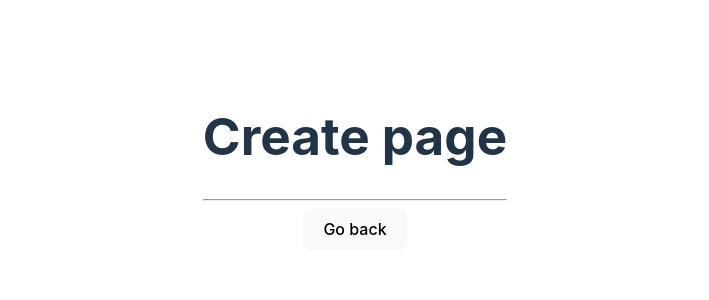
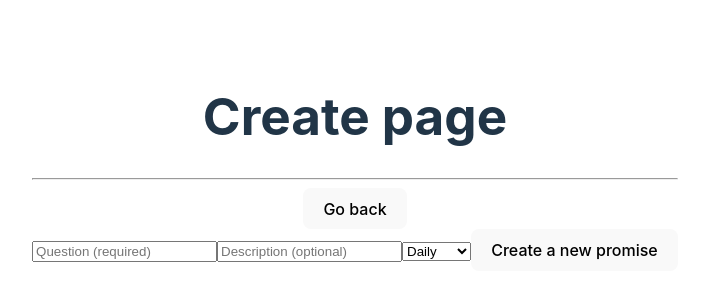
Before and after one commit to MariuszAKS/promise-me, a React (Vite) app: page /create in a window 1280 px wide. Shown: the part 238-538 px from the top of the page, without its empty margins (285-994 px from the left). Built offline with nearby package versions, Linux system fonts and the light colour scheme.

Commit message:
feat: Added CreatePage form, console.log results

```diff
--- a/src/pages/CreatePage.tsx
+++ b/src/pages/CreatePage.tsx
@@ -1,13 +1,56 @@
-import { useNavigate } from 'react-router-dom'
+import { useState } from 'react'
+import { NavigateFunction, useNavigate } from 'react-router-dom'
+
+enum promiseRepetition {
+  Daily = 'Daily',
+  Weekly = 'Weekly',
+  Monthly = 'Monthly',
+  Yearly = 'Yearly',
+}
+
+type promiseForm = {
+  question: string,
+  description: string,
+  repetition: promiseRepetition,
+}
 
 const CreatePage = () => {
-  const navigate = useNavigate()
+  const navigate: NavigateFunction = useNavigate()
+  const [formData, setFormData]: [promiseForm, any] = useState({
+    question: '',
+    description: '',
+    repetition: promiseRepetition.Daily,
+  })
+  const handleChange = (event: React.ChangeEvent<HTMLInputElement | HTMLSelectElement>) => {
+    setFormData({
+      ...formData,
+      [event.target.name]: event.target.value
+    })
+  }
+
+  const handleSubmit: React.FormEventHandler<HTMLFormElement> =
+    (event: React.FormEvent<HTMLFormElement>) => {
+      event.preventDefault()
+
+      console.log(formData)
+    }
 
   return (
     <>
       <h1>Create page</h1>
       <hr/>
       <button onClick={() => navigate(-1)}>Go back</button>
+      <form onSubmit={handleSubmit}>
+        <input name='question' type='text' value={formData.question} onChange={handleChange} placeholder='Question (required)' required/>
+        <input name='description' type='text' value={formData.description} onChange={handleChange} placeholder='Description (optional)' />
+        <select name='repetition' value={formData.repetition} onChange={handleChange}>
+          <option value={promiseRepetition.Daily}>Daily</option>
+          <option value={promiseRepetition.Weekly}>Weekly</option>
+          <option value={promiseRepetition.Monthly}>Monthly</option>
+          <option value={promiseRepetition.Yearly}>Yearly</option>
+        </select>
+        <button type='submit'>Create a new promise</button>
+      </form>
     </>
   )
 }
```
